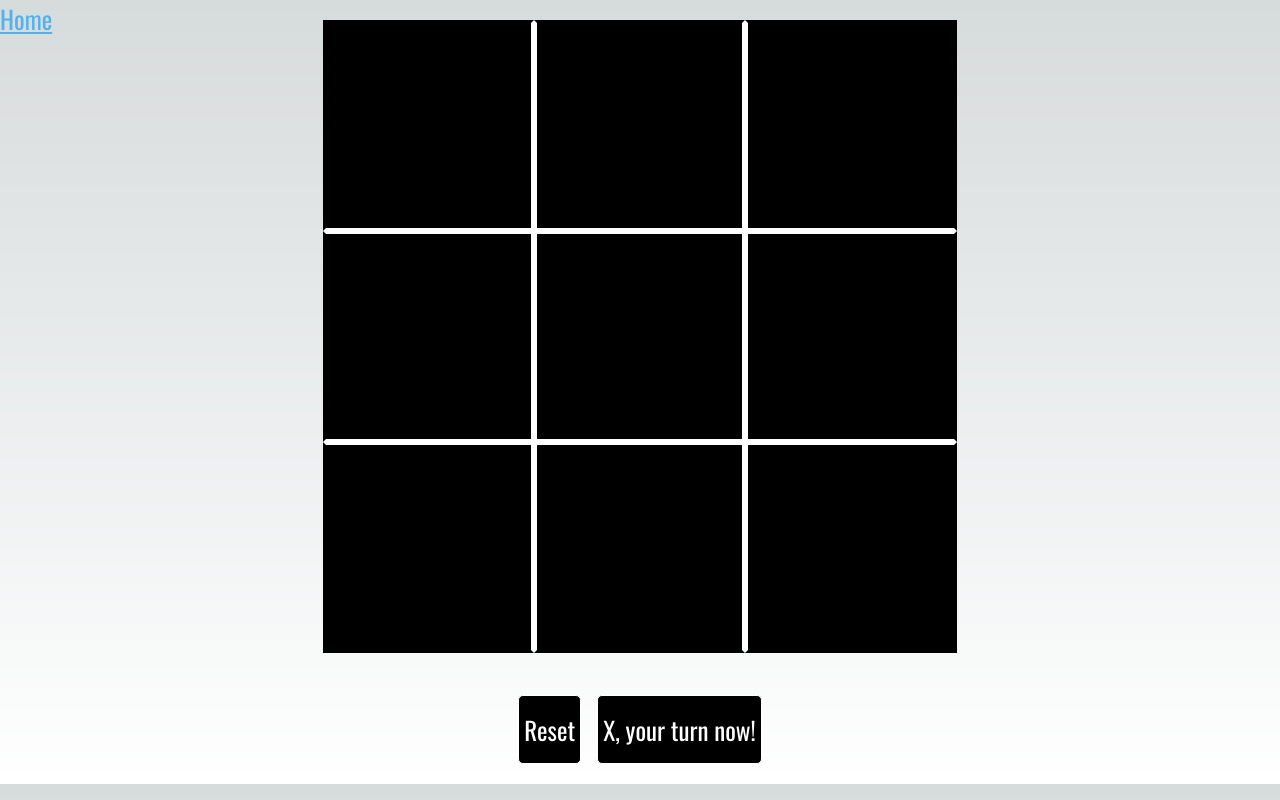
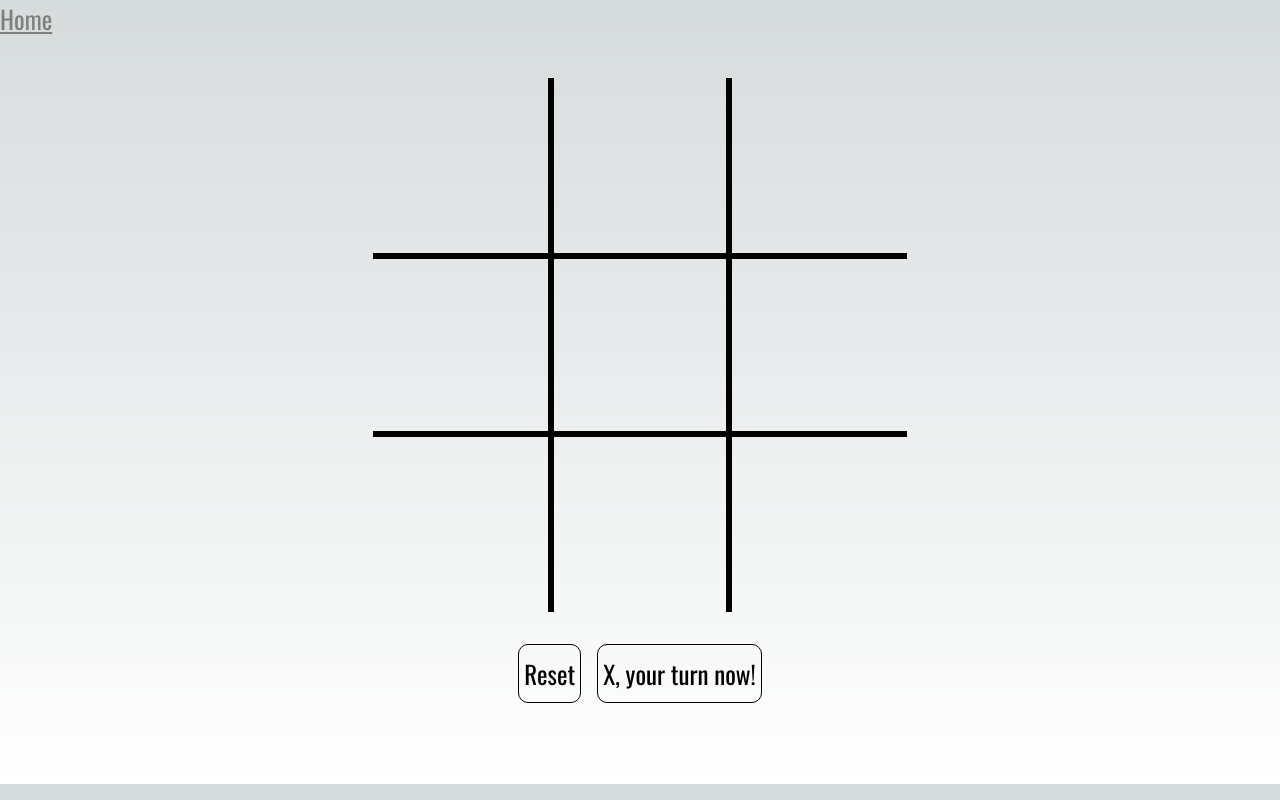
Before and after one commit to awlarpi/my-next-website, a Next.js app: page /tic-tac-toe in a window 1280 px wide. Built offline with nearby package versions, Linux system fonts and the light colour scheme.

Commit message:
added dynamic light mode or dark mode coloring. Can consider adding a toggle for light mode or dark mode

```diff
--- a/styles/Game.module.css
+++ b/styles/Game.module.css
@@ -3,7 +3,7 @@
   top: 0;
   left: 3;
   font-size: 25px;
-  color: rgb(80, 178, 239);
+  color: rgb(127, 127, 127);
 }
 
 .pageContainer {
@@ -55,10 +55,10 @@
 
 @media (orientation: landscape) {
   .gameContainer {
-    height: 95%;
+    height: 80%;
   }
   .square {
-    font-size: 26vh;
+    font-size: 21vh;
   }
   .resetButton {
     font-size: 25px;
@@ -79,10 +79,10 @@
   text-align: center;
   vertical-align: middle;
   line-height: 0px;
-  border: 3px solid rgb(255, 255, 255);
+  border: 3px solid rgb(var(--foreground-rgb));
   cursor: pointer;
-  background-color: rgb(0, 0, 0);
-  color: white;
+  background-color: inherit;
+  color: rgb(var(--foreground-rgb));
 }
 
 .board.tie .square {
@@ -99,13 +99,13 @@
   line-height: 100%;
   padding-left: 5px;
   padding-right: 5px;
-  color: white;
-  border: 1px solid rgb(255, 255, 255);
-  background-color: #000;
-  border-radius: 5px;
+  color: inherit;
+  border: 1px solid rgb(var(--foreground-rgb));
+  background-color: inherit;
+  border-radius: 10px;
   cursor: pointer;
   margin-top: 0px;
-  margin-bottom: 0px;
+  margin-bottom: 2.5px;
 }
 .resetButton.celebrate {
   animation: upDown 1s ease infinite;
@@ -135,7 +135,7 @@
     transform: scale(1);
   }
   50% {
-    transform: scale(1.2);
+    transform: scale(1.1);
   }
   100% {
     transform: scale(1);
@@ -172,18 +172,6 @@
   }
 }
 
-@keyframes celebrate {
-  0% {
-    transform: scale(1);
-  }
-  50% {
-    transform: scale(1.2);
-  }
-  100% {
-    transform: scale(1);
-  }
-}
-
 @keyframes appear {
   0% {
     transform: scale(0);
@@ -194,30 +182,30 @@
 }
 
 .square.topLeft {
-  border-top-color: #000;
-  border-left-color: #000;
+  border-top-width: 0px;
+  border-left-width: 0px;
 }
 .square.top {
-  border-top-color: #000;
+  border-top-width: 0px;
 }
 .square.topRight {
-  border-top-color: #000;
-  border-right-color: #000;
+  border-top-width: 0px;
+  border-right-width: 0px;
 }
 .square.middleLeft {
-  border-left-color: #000;
+  border-left-width: 0px;
 }
 .square.middleRight {
-  border-right-color: #000;
+  border-right-width: 0px;
 }
 .square.bottomLeft {
-  border-bottom-color: #000;
-  border-left-color: #000;
+  border-bottom-width: 0px;
+  border-left-width: 0px;
 }
 .square.bottom {
-  border-bottom-color: #000;
+  border-bottom-width: 0px;
 }
 .square.bottomRight {
-  border-bottom-color: #000;
-  border-right-color: #000;
+  border-bottom-width: 0px;
+  border-right-width: 0px;
 }
```
Also changed, not shown: pages/index.js (+13 -14 lines).
